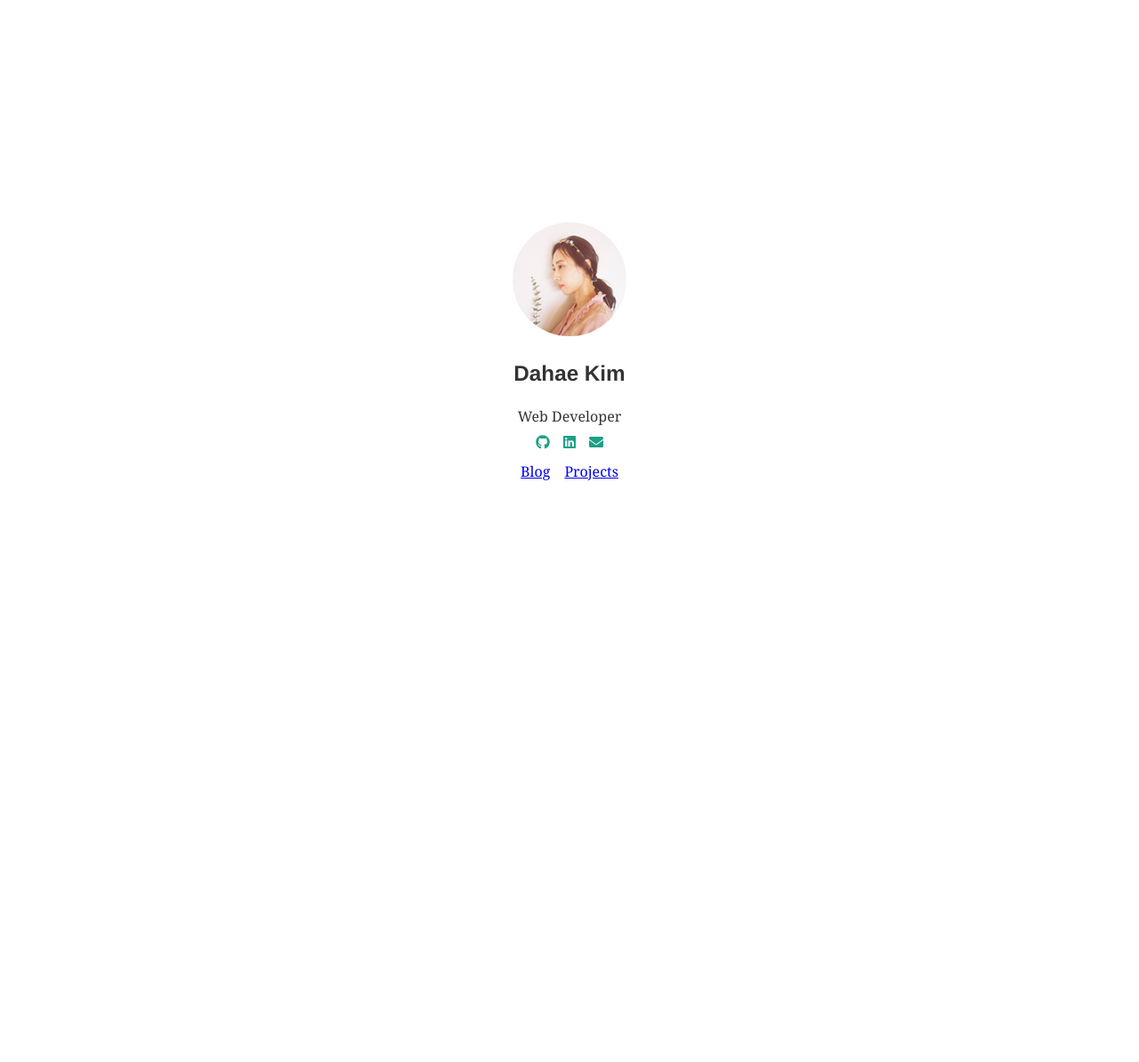
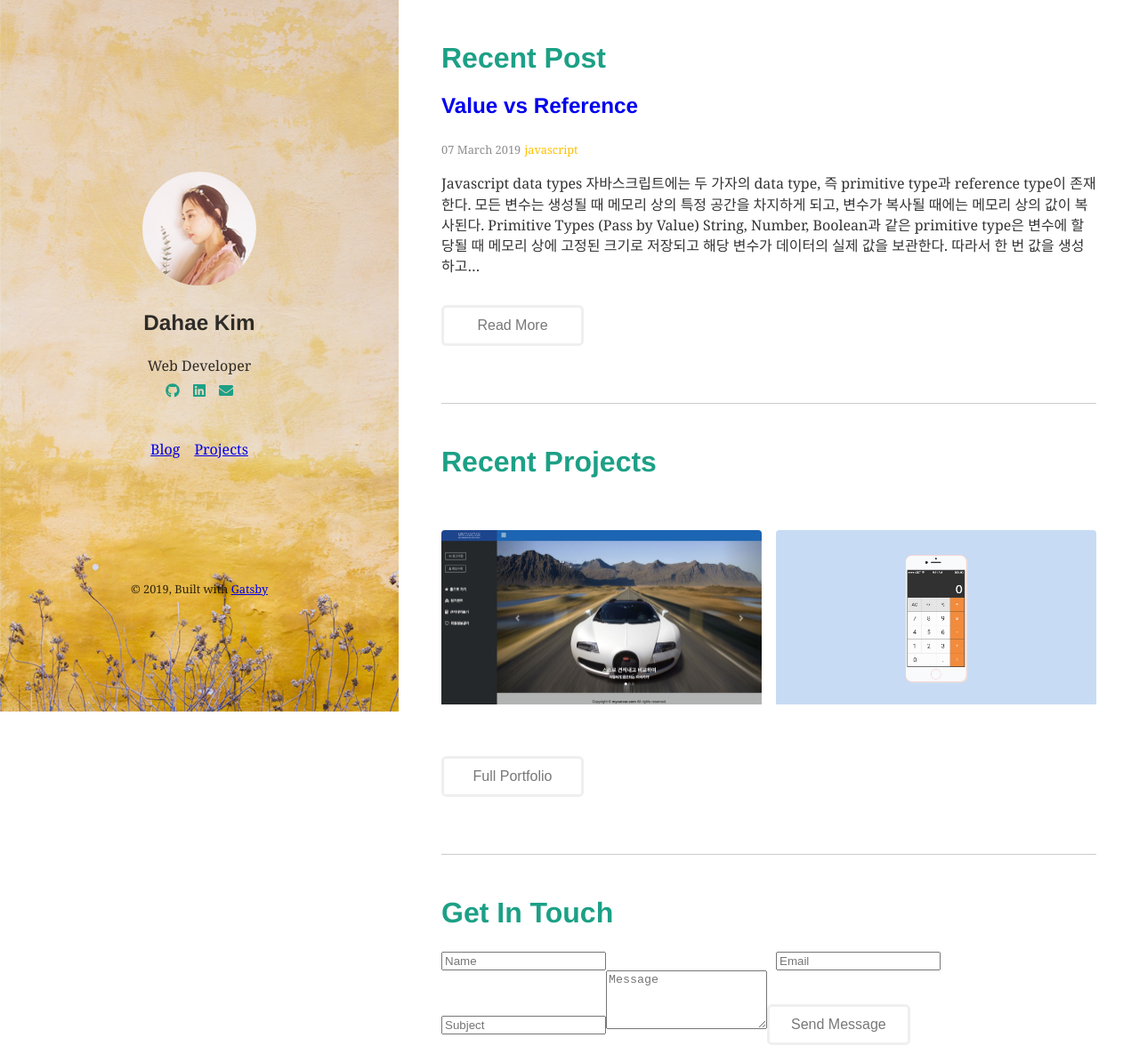
Before and after one commit to dahaekim88/blog-portfolio-website, a Gatsby site: page / in a window 1280 px wide. Shown: the whole page at 89% size. Before the commit the page ends 800 px from the top, so only its background shows below. Built offline with nearby package versions, Linux system fonts and the light colour scheme; Gatsby itself is replaced by a stand-in of ours; some packages are replaced by stand-ins of ours.

Commit message:
Update index page and refactor components

```diff
--- a/src/components/post.js
+++ b/src/components/post.js
@@ -1,7 +1,7 @@
 import React from "react"
 import styled from "styled-components"
-import { Link } from "gatsby"
 
+import { HoveredPostTitle, PostDate, PostLink, PostExcerpt } from "./reusable"
 import PostTag from "./tag"
 
 const Container = styled.div`
@@ -9,40 +9,19 @@ const Container = styled.div`
   align-items: center;
 `
 
-const PostTitle = styled.h2`
-  &:hover {
-    color: #1ca086;
-  }
-`
-
-const PostDate = styled.span`
-  color: #8e8e8e;
-  font-size: 0.8rem;
-`
-
-const PostLink = styled(Link)`
-  text-decoration: none;
-`
-
-const PostExcerpt = styled.p`
-  margin: 1rem 0;
-`
-
-export default props => (
-  <div>
+export default ({ to, title, date, tags, description, excerpt }) => (
   <Container>
     <div>
-        <PostLink to={props.to}>
-          <PostTitle>{props.title}</PostTitle>
+      <PostLink to={to}>
+        <HoveredPostTitle>{title}</HoveredPostTitle>
       </PostLink>
-        <PostDate>{props.date}</PostDate> {` `}
-        <PostTag tags={props.tags} />
-        {props.description ? (
-          <PostExcerpt>{props.description}</PostExcerpt>
+      <PostDate>{date}</PostDate> {` `}
+      <PostTag tags={tags} />
+      {description ? (
+        <PostExcerpt>{description}</PostExcerpt>
       ) : (
-          <PostExcerpt>{props.excerpt}</PostExcerpt>
+        <PostExcerpt>{excerpt}</PostExcerpt>
       )}
     </div>
   </Container>
-  </div>
 )
--- a/src/components/project.js
+++ b/src/components/project.js
@@ -1,48 +1,21 @@
 import React from "react"
-import styled from "styled-components"
-import { Link } from "gatsby"
 
-import PostTag from "./tag"
+import {
+  Figure,
+  Img,
+  Overlay,
+  ProjectTitle,
+  LinkContainer,
+  LinkButton,
+} from "./reusable"
 
-const Container = styled.div`
-  display: flex;
-  align-items: center;
-`
-
-const PostTitle = styled.h2`
-  &:hover {
-    color: #1ca086;
-  }
-`
-
-const PostDate = styled.span`
-  color: #8e8e8e;
-  font-size: 0.8rem;
-`
-
-const PostLink = styled(Link)`
-  text-decoration: none;
-`
-
-const PostExcerpt = styled.p`
-  margin: 1rem 0;
-`
-
-export default props => (
-  <div>
-    <Container>
-      <div>
-        <PostLink to={props.to}>
-          <PostTitle>{props.title}</PostTitle>
-        </PostLink>
-        <PostDate>{props.date}</PostDate> {` `}
-        <PostTag tags={props.tags} />
-        {props.description ? (
-          <PostExcerpt>{props.description}</PostExcerpt>
-        ) : (
-          <PostExcerpt>{props.excerpt}</PostExcerpt>
-        )}
-      </div>
-    </Container>
-  </div>
+export default ({ image, title, to }) => (
+  <Figure>
+    <Img src={image} alt={title} />
+    <Overlay />
+    <ProjectTitle>{title}</ProjectTitle>
+    <LinkContainer>
+      <LinkButton to={to}>View</LinkButton>
+    </LinkContainer>
+  </Figure>
 )
--- /dev/null
+++ b/src/components/reusable.js
@@ -0,0 +1,183 @@
+import styled from "styled-components"
+import { Link } from "gatsby"
+
+export const Container = styled.div`
+  display: flex;
+  flex-direction: column;
+  align-items: center;
+  justify-content: center;
+`
+
+export const Row = styled.div`
+  display: flex;
+  flex-wrap: wrap;
+`
+
+export const Col = styled.div`
+  flex: 50%;
+  max-width: 50%;
+
+  &:first-child {
+    padding-right: 0.5rem;
+  }
+
+  &:last-child {
+    padding-left: 0.5rem;
+  }
+
+  @media screen and (max-width: 600px) {
+    flex: 100%;
+    &:first-child {
+      padding-right: 0;
+    }
+
+    &:last-child {
+      padding-left: 0;
+    }
+  }
+`
+
+export const StyledHref = styled.a`
+  text-decoration: none;
+  color: ${({ color }) => color};
+  &:hover {
+    color: #f1c3d3;
+  }
+`
+
+export const StyledLink = styled(Link)``
+
+export const StyledButton = styled.button`
+  background-color: transparent;
+  border-radius: 0.35em;
+  border: 3px solid #efefef;
+  color: #787878;
+  cursor: pointer;
+  display: inline-block;
+  font-size: 12pt;
+  font-weight: 400;
+  height: calc(2.5em + 6px);
+  line-height: 2.5em;
+  min-width: 10em;
+  margin: 1em 0;
+  padding: 0 1.5em;
+  text-align: center;
+  text-decoration: none;
+  white-space: nowrap;
+
+  &:active,
+  &:hover {
+    color: #49bf9d;
+    border-color: 3px solid 49bf9d;
+  }
+`
+
+export const StyledHr = styled.hr`
+  color: #efefef;
+  margin: 3em auto;
+`
+
+export const PageTitle = styled.h1`
+  color: #1ca086;
+`
+export const PostTitle = styled.h1``
+
+export const HoveredPostTitle = styled.h2`
+  &:hover {
+    color: #1ca086;
+  }
+`
+
+export const PostDate = styled.span`
+  color: #8e8e8e;
+  font-size: 0.8rem;
+`
+
+export const PostLink = styled(Link)`
+  text-decoration: none;
+`
+
+export const PostExcerpt = styled.p`
+  margin: 1rem 0;
+`
+
+export const Navigation = styled.div`
+  display: flex;
+  flex-wrap: wrap;
+  justify-content: space-between;
+  padding: 0;
+`
+
+export const Figure = styled.div`
+  position: relative;
+  overflow: hidden;
+  border-radius: 0.25em;
+  margin: 2.175rem 0;
+`
+
+export const Img = styled.img`
+  display: block;
+  width: 100%;
+  height: auto;
+`
+
+export const Overlay = styled.div`
+  position: absolute;
+  top: 0;
+  left: 0;
+  width: 100%;
+  height: 100%;
+  background: rgba(0, 0, 0, 0);
+  transition: background 0.5s ease;
+
+  ${Figure}:hover & {
+    display: block;
+    background: rgba(0, 0, 0, 0.7);
+  }
+`
+
+export const ProjectTitle = styled.div`
+  position: absolute;
+  width: 100%;
+  left: 0;
+  top: 35%;
+  font-weight: 600;
+  font-size: 1.5rem;
+  text-align: center;
+  text-transform: uppercase;
+  color: white;
+  opacity: 0;
+  transition: opacity 0.35s ease;
+
+  ${Figure}:hover & {
+    opacity: 1;
+  }
+`
+
+export const LinkContainer = styled.div`
+  position: absolute;
+  width: 100%;
+  left: 0;
+  top: 60%;
+  opacity: 0;
+  transition: opacity 0.35s ease;
+  display: flex;
+  justify-content: center;
+
+  ${Figure}:hover & {
+    opacity: 1;
+  }
+`
+
+export const LinkButton = styled(Link)`
+  width: 30%;
+  text-align: center;
+  color: #b7bcbc;
+  border: 3px solid #b7bcbc;
+  border-radius: 0.35em;
+
+  &:hover {
+    color: #f1c3d3;
+    border-color: #f1c3d3;
+  }
+`
--- a/src/components/tag.js
+++ b/src/components/tag.js
@@ -8,8 +8,7 @@ const TagLink = styled(Link)`
   text-decoration: none;
 `
 
-export default ({ tags }) => {
-  return (
+export default ({ tags }) => (
   <>
     {tags.map((tag, index) => {
       let separator = ", "
@@ -25,4 +24,3 @@ export default ({ tags }) => {
     })}
   </>
 )
-}
--- a/src/pages/index.js
+++ b/src/pages/index.js
@@ -1,31 +1,122 @@
 import React from "react"
-import styled from "styled-components"
+import { Link, graphql } from "gatsby"
 
-import Bio from "../components/bio"
-import { NavMenu } from "../components/navmenu"
+import Layout from "../components/layout"
+import Post from "../components/post"
+import Project from "../components/project"
+import {
+  StyledButton,
+  StyledHr,
+  Row,
+  Col,
+  PageTitle,
+} from "../components/reusable"
 
-const Container = styled.div`
-  width: 100vw;
-  height: 100vh;
-  display: flex;
-  justify-content: center;
-  flex-direction: column;
+export default ({ data }) => {
+  const results = data.allMarkdownRemark.edges
+
+  const posts = results.filter(
+    result => result.node.frontmatter.category === "blog"
+  )
+  const post = posts[0].node
+
+  const projects = results
+    .filter(result => result.node.frontmatter.category === "projects")
+    .filter((project, index) => index === 0 || index === 1)
+  console.log(projects)
+
+  return (
+    <Layout>
+      <section id="one">
+        <PageTitle>Recent Post</PageTitle>
+        <Post
+          key={post.id}
+          title={post.frontmatter.title}
+          date={post.frontmatter.date}
+          description={post.frontmatter.description}
+          excerpt={post.excerpt}
+          to={post.fields.slug}
+          tags={post.frontmatter.tags}
+        />
+        <Link to={post.fields.slug}>
+          <StyledButton>Read More</StyledButton>
+        </Link>
+      </section>
+
+      <StyledHr />
+
+      <section id="two">
+        <PageTitle>Recent Projects</PageTitle>
+        <Row>
+          {projects.map(({ node }) => (
+            <Col>
+              <Project
+                key={node.id}
+                image={node.frontmatter.image}
+                title={node.frontmatter.title}
+                to={node.fields.slug}
+              />
+            </Col>
+          ))}
+        </Row>
+        <Link to="/projects">
+          <StyledButton>Full Portfolio</StyledButton>
+        </Link>
+      </section>
+
+      <StyledHr />
+
+      <section id="three">
+        <PageTitle>Get In Touch</PageTitle>
+        <form method="post" action="mailto:dhkim1014@gmail.com">
+          <Row>
+            <Col>
+              <input type="text" name="name" id="name" placeholder="Name" />
+            </Col>
+            <Col>
+              <input type="email" name="email" id="email" placeholder="Email" />
+            </Col>
+          </Row>
+          <input
+            type="text"
+            name="subject"
+            id="subject"
+            placeholder="Subject"
+          />
+          <textarea
+            name="message"
+            id="message"
+            placeholder="Message"
+            rows="4"
+          />
+          <StyledButton type="submit">Send Message</StyledButton>
+        </form>
+      </section>
+    </Layout>
+  )
+}
+
+export const query = graphql`
+  query {
+    allMarkdownRemark(sort: { fields: [frontmatter___date], order: DESC }) {
+      totalCount
+      edges {
+        node {
+          id
+          frontmatter {
+            title
+            date(formatString: "DD MMMM YYYY")
+            description
+            tags
+            image
+            category
+          }
+          fields {
+            slug
+          }
+          excerpt(pruneLength: 300)
+        }
+      }
+    }
+  }
 `
-
-const NavBar = styled.div`
-  margin: 0 auto;
-`
-
-export default () => (
-  <Container>
-    <Bio />
-    <NavBar>
-      <NavMenu to="/blog" padding="0.5rem">
-        Blog
-      </NavMenu>
-      <NavMenu to="/projects" padding="0.5rem">
-        Projects
-      </NavMenu>
-    </NavBar>
-  </Container>
-)
```
Lines whose indentation alone changed are shown as unchanged.
